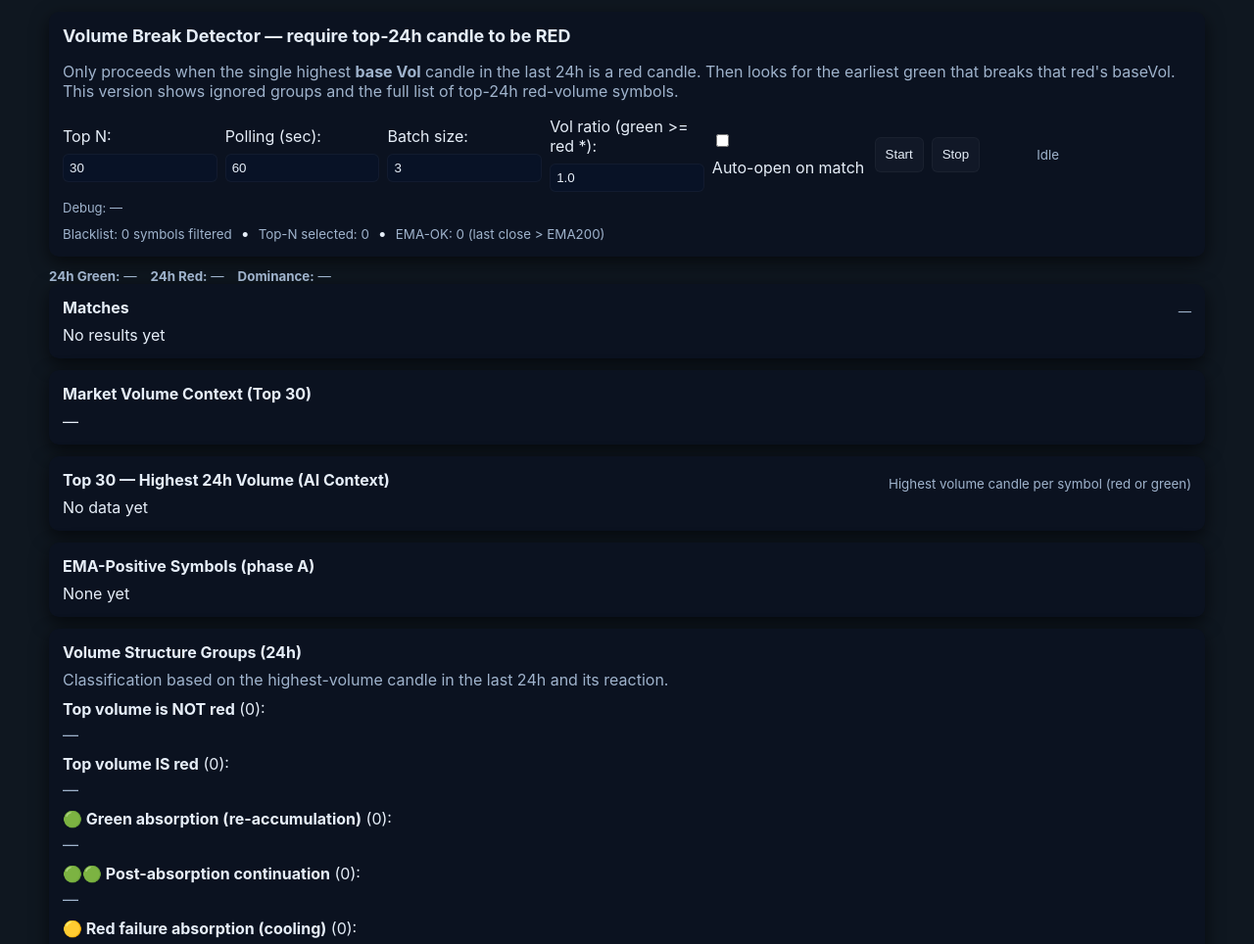
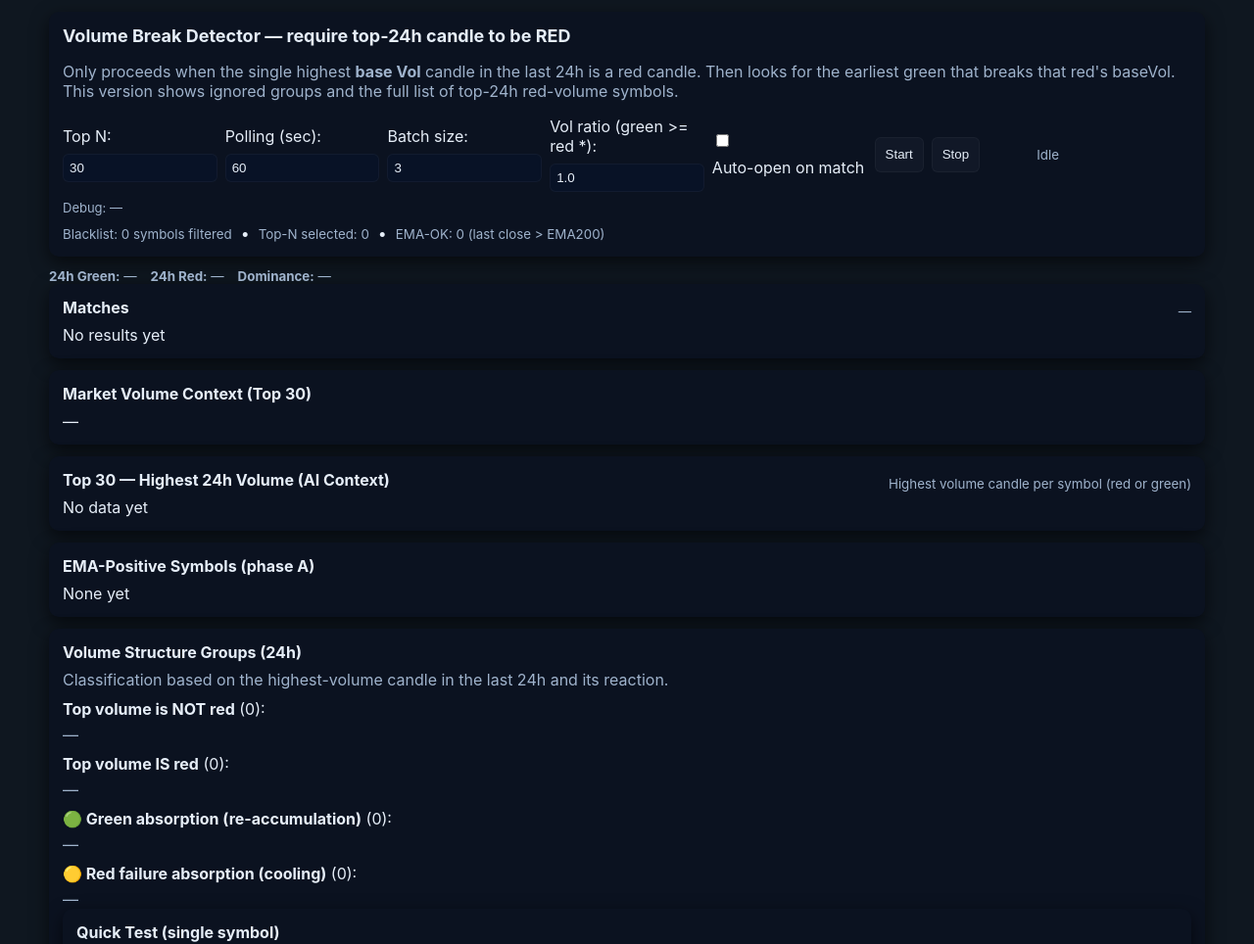
Before and after one commit to enigmaapos/Bullish-volume-breakout-detector-, a plain HTML site: page index.html in a window 1280 px wide. Shown: the top 964 px of the page at 98% size. Drawn offline with Linux system fonts and the light colour scheme.

Commit message:
Update index.html

```diff
--- a/index.html
+++ b/index.html
@@ -217,29 +217,16 @@
     Classification based on the highest-volume candle in the last 24h and its reaction.
   </div>
 
-  <!-- Top volume NOT red -->
   <div style="margin-top:10px">
-    <div>
-      <strong>Top volume is NOT red</strong>
-      (<span id="cntTopNotRed">0</span>):
-    </div>
-    <div id="topNotRedList" class="list-inline">
-      <span class="muted">—</span>
-    </div>
+    <div><strong>Top volume is NOT red</strong> (<span id="cntTopNotRed">0</span>):</div>
+    <div id="topNotRedList" class="list-inline"><span class="muted">—</span></div>
   </div>
 
-  <!-- Top volume IS red -->
   <div style="margin-top:10px">
-    <div>
-      <strong>Top volume IS red</strong>
-      (<span id="cntTopRed">0</span>):
-    </div>
-    <div id="topRedList" class="list-inline">
-      <span class="muted">—</span>
-    </div>
+    <div><strong>Top volume IS red</strong> (<span id="cntTopRed">0</span>):</div>
+    <div id="topRedList" class="list-inline"><span class="muted">—</span></div>
   </div>
 
-  <!-- Green absorption -->
 <div style="margin-top:10px">
   <div>
     <strong>🟢 Green absorption (re-accumulation)</strong>
@@ -250,18 +237,6 @@
   </div>
 </div>
 
-  <!-- Post-absorption continuation -->
-  <div style="margin-top:10px">
-    <div>
-      <strong>🟢🟢 Post-absorption continuation</strong>
-      (<span id="cntPostCont">0</span>):
-    </div>
-    <div id="postContList" class="list-inline">
-      <span class="muted">—</span>
-    </div>
-  </div>
-
-  <!-- Red failure absorption -->
 <div style="margin-top:10px">
   <div>
     <strong>🟡 Red failure absorption (cooling)</strong>
@@ -269,7 +244,6 @@
   </div>
   <div id="redFailList" class="list-inline">
     <span class="muted">—</span>
-    </div>
   </div>
 </div>
 
```
Lines whose indentation alone changed are shown as unchanged.
